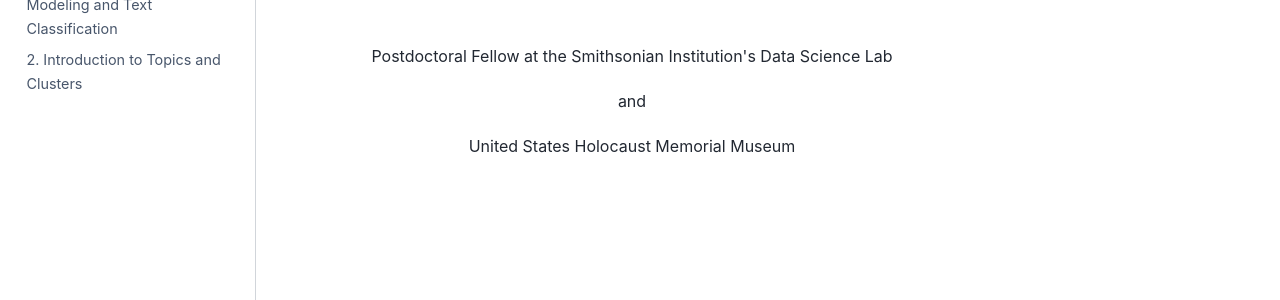
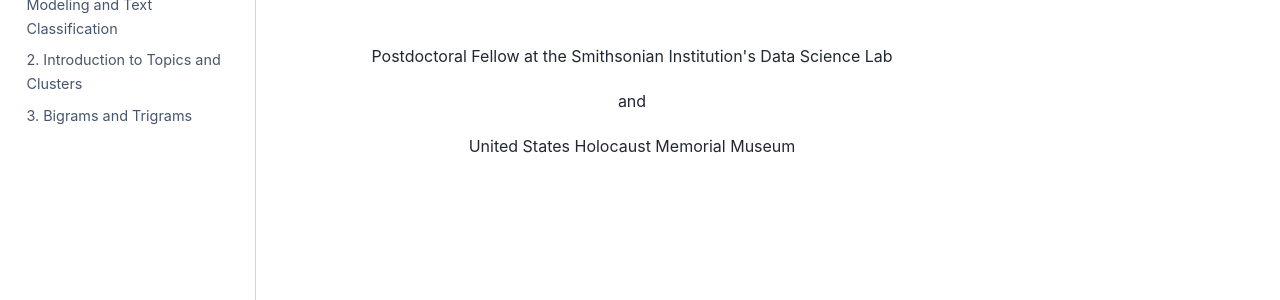
Before and after one commit to wjbmattingly/topic_modeling_textbook, a Jupyter Book: the page built from intro.md, in a window 1280 px wide. Shown: the part 427-727 px from the top of the page. Built offline with Jupyter Book 1.0.4 settings and Sphinx 7.4.7 and the Sphinx Book theme 1.1.4, drawn with Linux system fonts in a browser that asks for light colours.

Commit message:
Update _toc.yml

```diff
--- a/_toc.yml
+++ b/_toc.yml
@@ -6,3 +6,5 @@
     title: Introduction to Topic Modeling and Text Classification
   - file: 01_02_topics_and_clusters
     title: Introduction to Topics and Clusters
+  - file: 01_03_bigrams_and_trigrams
+    title: Bigrams and Trigrams
```
